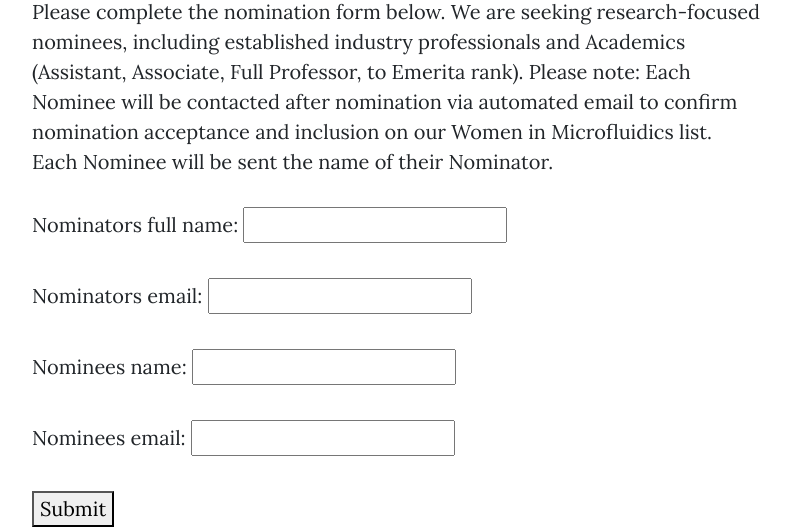
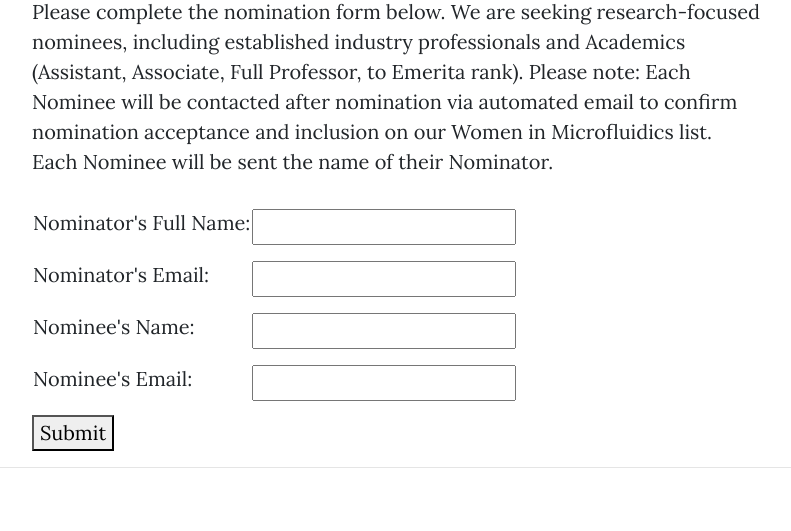
Before and after one commit to katiechen1/researcher-app, a Django app: page /nominate/ in a window 1280 px wide. Shown: the part 750-1281 px from the top of the page, without its empty margins (243-1034 px from the left). Run offline with Django 3.2, Linux system fonts and the light colour scheme; some libraries are stand-ins or nearby versions.

Commit message:
fixed nominate form formatting

```diff
--- a/researchers/models.py
+++ b/researchers/models.py
@@ -27,11 +27,32 @@ class NominateForm(forms.Form):
     nominees_name = forms.CharField(required=True)
     nominees_email = forms.EmailField(required=True)
 
-# class NewForm(ModelForm):
+# # This is the form used to nominvi modeate a scholar or yourself
+# class NominateForm(ModelForm):
+#     nominators_full_name = forms.CharField(required=True)
+#     nominators_email = forms.EmailField(required=True)
+#     nominees_name = forms.CharField(required=True)
+#     nominees_email = forms.EmailField(required=True)
 #     class Meta:
-#             model = NominateForm
-#             fields = ['nname', 'nemail', 'nomineesname', 'nomineesemail']
-#             labels = {'nname': 'Nominator\'s Full Name', 'nemail': 'NOminator\'s Email', 'nomineesname': 'Nominee\'s Name', 'nominees_email': 'Nominee\'s Email' }
+#         model = Researcher
+#         fields = ('name', 'email')
+#         labels = {
+#             'HELLO': 'nominators_full_name', 'BYE': 'name'
+#         }
+
+# # This is the form we send to nominated individual to get information needed to display
+# class NominatedInfo(forms.Form):
+#     LEVELS_CHOICES = [('AP', 'Assistant Professor'), ('AsCP', 'Associate Professor'), ('FP', 'Full Professor'), ('SIS', 'Senior Industry Scientist')]
+#     name = forms.CharField(required=True)
+#     email = forms.CharField(required=True)
+#     institution = forms.CharField(required=True)
+#     position = forms.CharField(required=True)
+#     website = forms.CharField(required=True)
+#     linkedin = forms.CharField(required=True)
+#     level = forms.ChoiceField(choices=LEVELS_CHOICES, required=True)
+#     description = forms.CharField(required=True,
+#         widget=forms.Textarea, max_length=100)
+
 
 # This is the form we send to nominated individual to get information needed to display
 class NominatedInfo(forms.Form):
@@ -40,15 +61,13 @@ class NominatedInfo(forms.Form):
     email = forms.CharField(required=True)
     institution = forms.CharField(required=True)
     position = forms.CharField(required=True)
-
-    # country = models.CharField(required=True)
     website = forms.CharField(required=True)
     linkedin = forms.CharField(required=True)
     level = forms.ChoiceField(choices=LEVELS_CHOICES, required=True)
     description = forms.CharField(required=True,
-        widget=forms.Textarea, max_length=100)
-    # level = models.CharField(choices=LEVELS_CHOICES, max_length=200, blank=True)
-
+        widget=forms.Textarea(attrs={'cols': 40, 'rows': 5}), max_length=100)
+    class Meta:
+        model = Researcher
 
 
 
--- a/researchers/templates/nominate.html
+++ b/researchers/templates/nominate.html
@@ -13,9 +13,50 @@
 <p>Please complete the nomination form below. We are seeking research-focused nominees, including established industry professionals and Academics (Assistant, Associate, Full Professor, to Emerita rank). Please note: Each Nominee will be contacted after nomination via automated email to confirm nomination acceptance and inclusion on our Women in Microfluidics list. Each Nominee will be sent the name of their Nominator.</p>
 <form role="form" action="" method="post">
     {% csrf_token %}
-    {{ form.as_p }}
-    <!-- <label for="id_nominators_Full_name">Nominator's full name:</label>
- -->
+    <table cellspacing="0">
+                <tr>
+                    <td><label for="nominators_full_name">Nominator's Full Name:</label></td>
+                    <td><input type="text" id="nominators_full_name"></td>
+                </tr>
+              <tr class="spacer"><td></td></tr>
+              <tr class="spacer"><td></td></tr>
+              <tr class="spacer"><td></td></tr>
+              <tr class="spacer"><td></td></tr>
+              <tr class="spacer"><td></td></tr>
+              <tr class="spacer"><td></td></tr>
+                <tr>
+                    <td><label for="nominators_email">Nominator's Email:</label></td>
+                    <td><input type="text" id="nominators_email"></td>
+                </tr>
+                <tr class="spacer"><td></td></tr>
+              <tr class="spacer"><td></td></tr>
+              <tr class="spacer"><td></td></tr>
+              <tr class="spacer"><td></td></tr>
+              <tr class="spacer"><td></td></tr>
+              <tr class="spacer"><td></td></tr>
+
+                <tr>
+                    <td><label for="nominees_name">Nominee's Name:</label></td>
+                    <td><input type="text" id="nominees_name"></td>
+                </tr>
+                <tr class="spacer"><td></td></tr>
+              <tr class="spacer"><td></td></tr>
+              <tr class="spacer"><td></td></tr>
+              <tr class="spacer"><td></td></tr>
+              <tr class="spacer"><td></td></tr>
+              <tr class="spacer"><td></td></tr>
+                <tr>
+                    <td><label for="nominees_email">Nominee's Email:</label></td>
+                    <td><input type="text" id="nominees_email"></td>
+                </tr>
+                <tr class="spacer"><td></td></tr>
+              <tr class="spacer"><td></td></tr>
+              <tr class="spacer"><td></td></tr>
+              <tr class="spacer"><td></td></tr>
+              <tr class="spacer"><td></td></tr>
+              <tr class="spacer"><td></td></tr>
+
+            </table>
     <button type="submit">Submit</button>
 </form>
 {% endblock %}
--- a/researchers/views.py
+++ b/researchers/views.py
@@ -49,7 +49,7 @@ def researcher_detail(request, id):
 
 def nominate(request):
     form_class = NominateForm
-    # form_class = NewForm
+
     if request.method == 'POST':
         form = form_class(data=request.POST)
 
```
Also changed, not shown: researchers/templates/nomineeinfo.html (+7 -1 lines).
